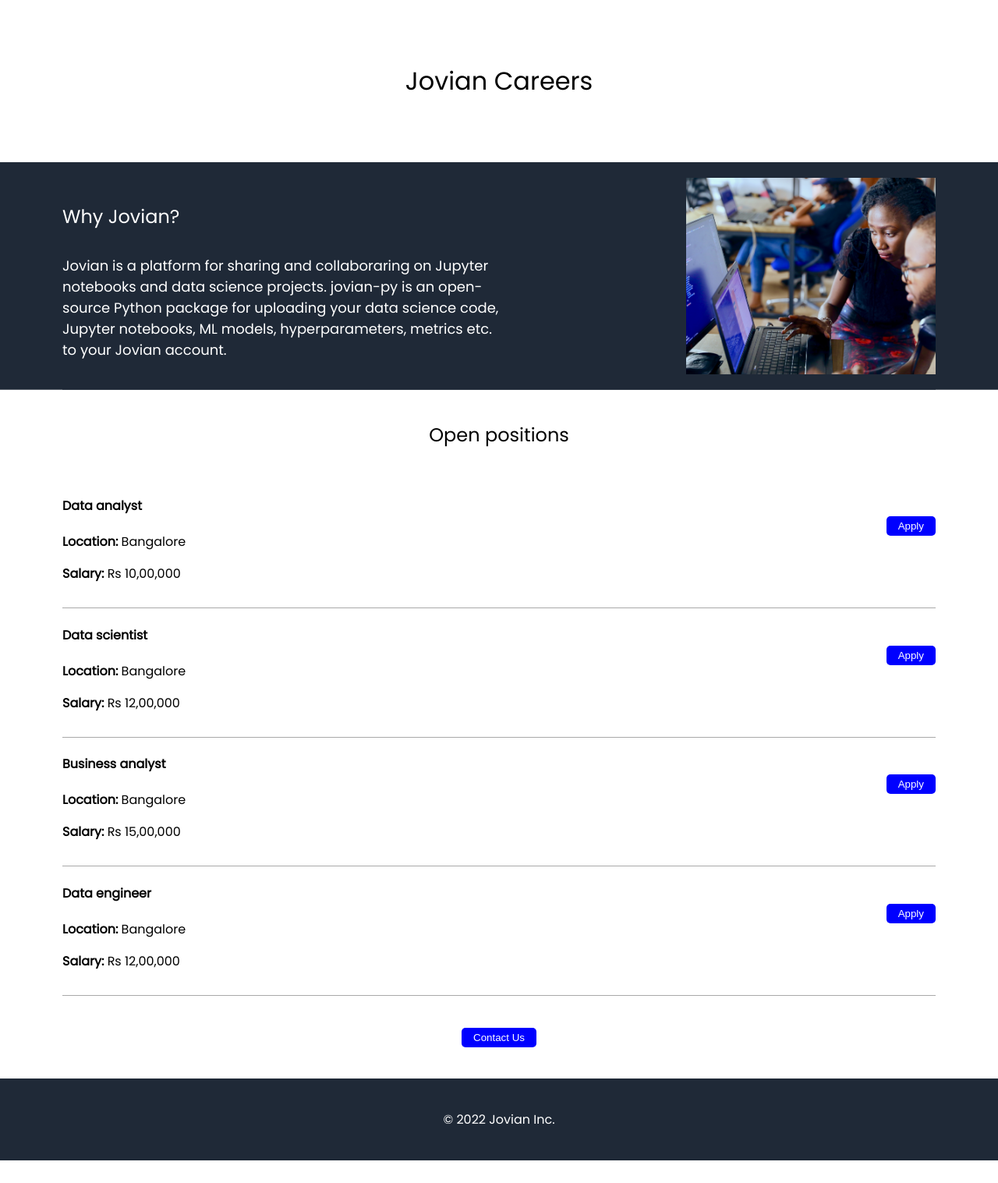
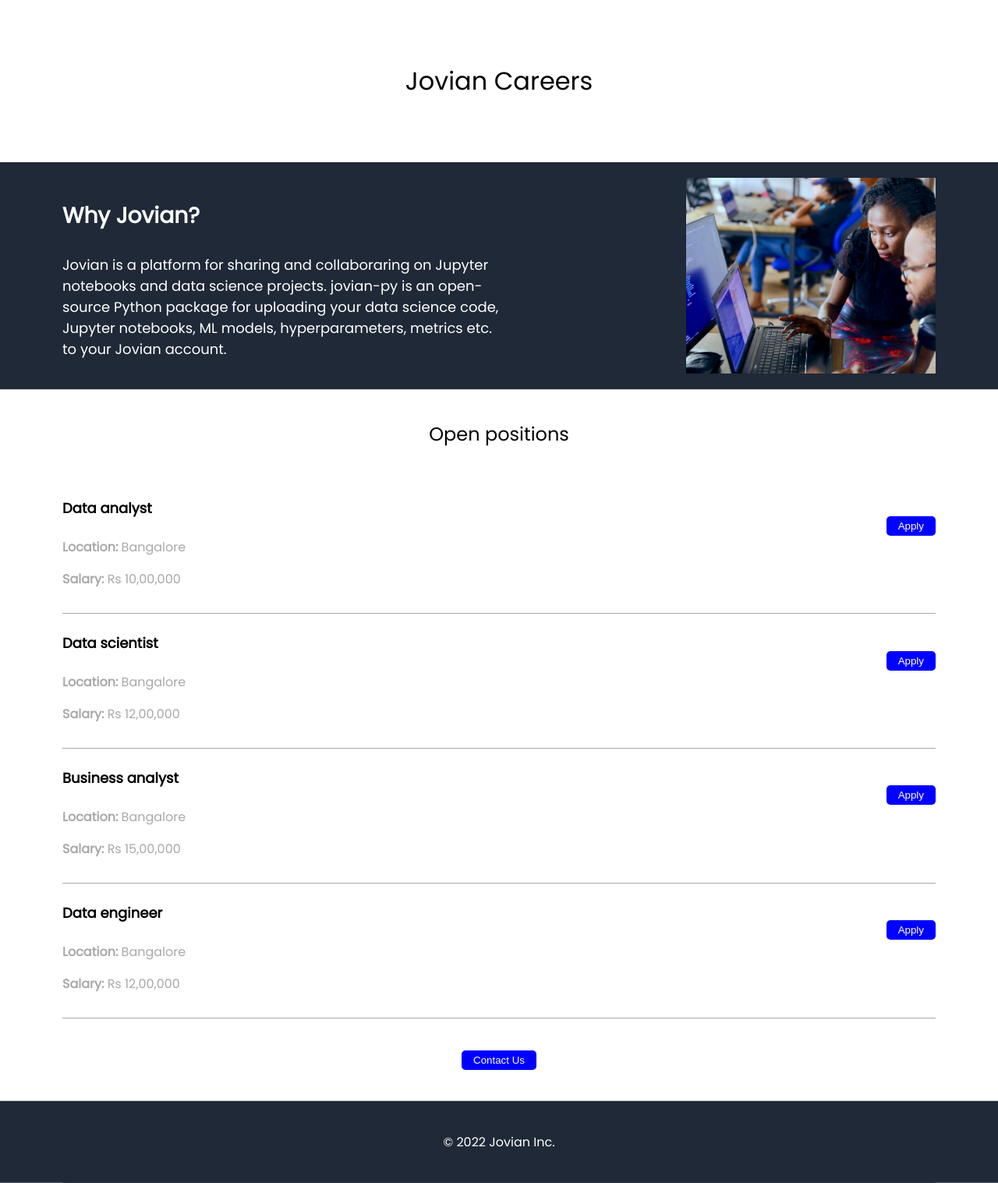
Before and after one commit to nageshpk/Career-site-v2, a Flask app: page / in a window 1280 px wide. Shown: the whole page at 78% size. Before the commit the page ends 1488 px from the top, so only its background shows below. Run offline with Flask 2, Linux system fonts and the light colour scheme.

Commit message:
made aesthetic changes

```diff
--- a/static/css/main.css
+++ b/static/css/main.css
@@ -49,8 +49,14 @@ h2 {
     font-weight: 500;
 }
 
+h3,
 h4 {
-    color:
+    font-weight: bold;
+}
+
+h4 {
+    font-size: 18px;
+    font-weight: 900;
 }
 
 
@@ -107,3 +113,7 @@ h4 {
     font-size: 18px;
     font-weight: 500;
 }
+
+.col-left p {
+    color: darkgray;
+}
--- a/templates/index.html
+++ b/templates/index.html
@@ -15,7 +15,7 @@
             <h1>{{company_name}} Careers</h1>
             <div class="hero full-bg">
                 <div class="hero-text">
-                    <h4>Why Jovian?</h4>
+                    <h3>Why Jovian?</h3>
                     <p>Jovian is a platform for sharing and collaboraring on Jupyter notebooks and data science projects. jovian-py is an open-source Python
                         package for uploading your data science code, Jupyter notebooks, ML models, hyperparameters, metrics etc. to your Jovian account.</p>
                 </div>
```
